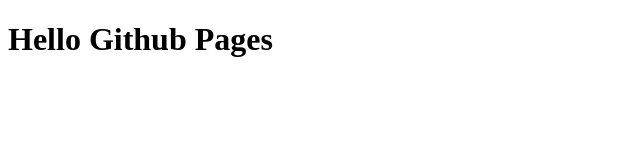
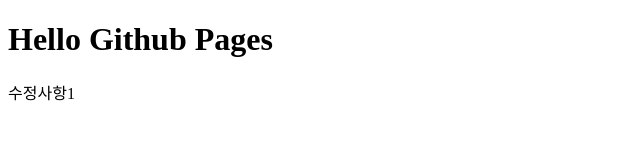
Before and after one commit to ony540/github-test-1, a plain HTML site: page index.html in a window 1280 px wide. Shown: the full height of the page, 0-640 px from the left. Drawn offline with Linux system fonts and the light colour scheme.

Commit message:
본문 내용 추가

```diff
--- a/index.html
+++ b/index.html
@@ -8,5 +8,6 @@
 </head>
 <body>
   <h1>Hello Github Pages</h1>
+  <p>수정사항1</p>
 </body>
 </html>
```
